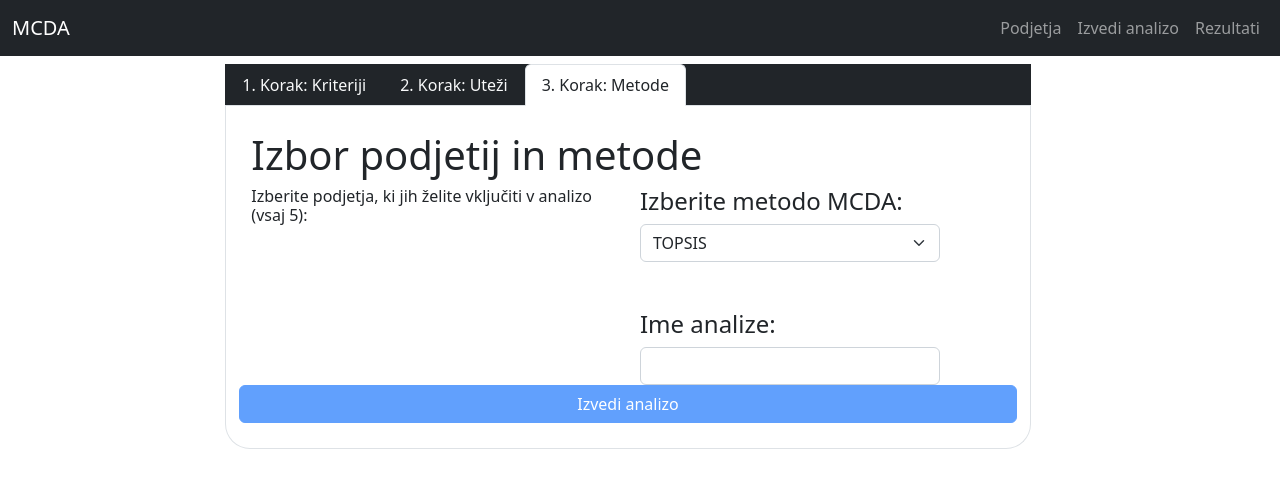
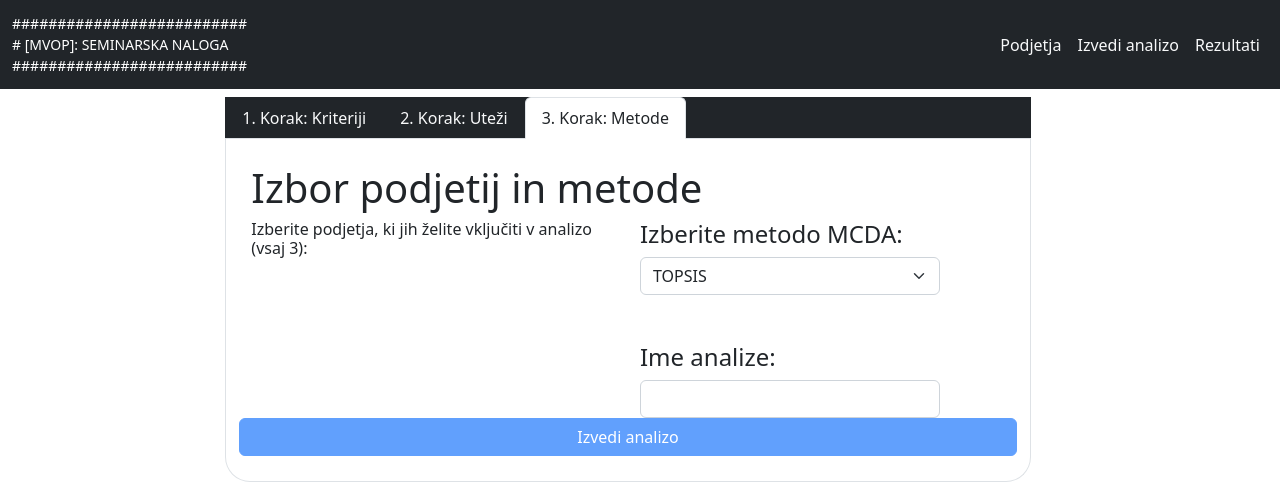
Before and after one commit to marmit92/MVOP, a Flask app: page /methods/ in a window 1280 px wide. Shown: the top 498 px of the page. Run offline with Flask 3, Linux system fonts and the light colour scheme; data that the repository does not hold is empty.

Commit message:
feat: Add PROMETHEE method support and UI adjustments
- Integrated the PROMETHEE method into the decision-making pipeline:
  - Imported and utilized the custom `promethee` function.
  - Implemented a case for "PROMETHEE" in the methods route with appropriate parameter handling.
  - Adjusted validation to require a minimum of 3 selected companies for analysis.

- Updated the base.html template:
  - Modified the navbar to include a styled title block for the seminar task.
  - Applied consistent light text styling to all navbar links for better visibility on dark backgrounds.

- Revised the methods.html template:
  - Adjusted the minimum number of companies to 3.
  - Updated the dropdown options to replace "WSM" with "SAW."

- General cleanup:
  - Removed redundant debug logs in `methods.py`.
  - Added safeguards for missing or incorrect inputs during the analysis process.

```diff
--- a/app/routes/methods.py
+++ b/app/routes/methods.py
@@ -6,6 +6,7 @@ from pyDecision.algorithm import topsis_method
 import locale
 from datetime import datetime
 from app.helpers import parse_number
+from app.promethee import promethee
 from bson.objectid import ObjectId
 
 methods_bp = Blueprint('methods', __name__, url_prefix='/methods')
@@ -19,8 +20,8 @@ def methods():
         # Preberemo izbrana podjetja (checkbox)
         selected_ids = request.form.getlist("selected_companies")
         # Zahteva vsaj 5 izbranih
-        if len(selected_ids) < 5:
-            flash("Prosimo, izberite vsaj 5 podjetij za analizo!", "danger")
+        if len(selected_ids) < 3:
+            flash("Prosimo, izberite vsaj 3 podjetij za analizo!", "danger")
             return redirect(url_for('methods.methods'))
 
         # 2) Nastavimo include_to_analysis=True/False v 'companies' zbirki
@@ -84,8 +85,6 @@ def methods():
                 row.append(val)
             decision_matrix.append(row)
             company_names.append(comp["Ime podjetja"])
-            print(f"[DEBUG]: Company: {comp['Ime podjetja']}, Values: {row}")
-
         decision_matrix = np.array(decision_matrix, dtype=int)
         print("[DEBUG-Decision Matrix:]", decision_matrix, "[Company Names]:", company_names)
 
@@ -94,20 +93,29 @@ def methods():
 
         matrix_html = pd.DataFrame(decision_matrix, index=company_names, columns=[c["name"].strip() for c in sorted_criteria]).to_html(justify="inherit", classes='table table-striped table-hover border-primary table-sm')
 
-        if chosen_method == "TOPSIS":
-            try:
-                topsis_res = topsis_method(decision_matrix, weights, benefit, graph=False, verbose=False)
-                print("[DEBUG-TOPSIS-RESULT]: TOPSIS Results:", topsis_res)
-                sorted_indices = np.argsort(-topsis_res)
+        match chosen_method:
+            case"TOPSIS":
+                try:
+                    topsis_res = topsis_method(decision_matrix, weights, benefit, graph=False, verbose=False)
+                    print("[DEBUG-TOPSIS-RESULT]: TOPSIS Results:", topsis_res)
+                    sorted_indices = np.argsort(-topsis_res)
 
-                ranking = [{"company": company_names[idx], "score": round(float(topsis_res[idx]), 2)} for idx in sorted_indices]
-                print("[DEBUG-RANKING]: Ranking:", ranking)
-            except Exception as e:
-                flash(f"Napaka pri izvajanju TOPSIS metode: {str(e)}", "danger")
+                    ranking = [{"company": company_names[idx], "score": round(float(topsis_res[idx]), 2)} for idx in sorted_indices]
+                except Exception as e:
+                    flash(f"Napaka pri izvajanju TOPSIS metode: {str(e)}", "danger")
+                    return redirect(url_for('methods.methods'))
+            case "PROMETHEE":
+                try:
+                    promethee_result = promethee(weights, benefit, [[company_names[i]] + list(decision_matrix[i]) for i in range(len(company_names))])
+                    ranking = [{"company": alt, "score": round(promethee_result["net_flows"][alt], 2)} for alt in promethee_result["rankings"]]
+                    print("[DEBUG-PROMETHEE-RESULT]:", promethee_result)
+                except Exception as e:
+                    flash(f"Napaka pri izvajanju PROMETHEE metode: {str(e)}", "danger")
+                    return redirect(url_for('methods.methods'))
+
+            case _:
+                flash("Neznana metoda izbrane analize.", "danger")
                 return redirect(url_for('methods.methods'))
-        else:
-            flash("Neznana metoda izbrane analize.", "danger")
-            return redirect(url_for('methods.methods'))
 
         locale.setlocale(locale.LC_TIME, 'sl_SI.UTF-8')
         formatted_date = datetime.now().strftime("[%d.%m.%Y]_[%H:%M:%S]")
--- a/templates/base.html
+++ b/templates/base.html
@@ -11,7 +11,10 @@
 <body>
   <nav class="navbar navbar-expand-lg navbar-dark bg-dark">
     <div class="container-fluid">
-      <a class="navbar-brand" href="{{ url_for('main.index') }}">MCDA</a>
+      <a class="navbar-brand text-white" style="font-size: 14px;"
+        href="{{ url_for('main.index') }}">##########################<br>#
+        [MVOP]: SEMINARSKA NALOGA <br>##########################
+      </a>
       <button class="navbar-toggler" type="button" data-bs-toggle="collapse" data-bs-target="#navbarNav"
         aria-controls="navbarNav" aria-expanded="false" aria-label="Toggle navigation">
         <span class="navbar-toggler-icon"></span>
@@ -19,10 +22,10 @@
       <div class="collapse navbar-collapse" id="navbarNav">
         <ul class="navbar-nav ms-auto">
           <li class="nav-item">
-            <a class="nav-link" href="{{ url_for('companies.companies') }}">Podjetja</a>
+            <a class="nav-link text-light" href="{{ url_for('companies.companies') }}">Podjetja</a>
           </li>
           <li class="nav-item">
-            <a class="nav-link" href="{{ url_for('criteria.criteria') }}">Izvedi analizo</a>
+            <a class="nav-link text-light" href="{{ url_for('criteria.criteria') }}">Izvedi analizo</a>
           </li>
           <!-- <li class="nav-item">
             <a class="nav-link" href="{{ url_for('criteria.criteria') }}">Kriteriji</a>
@@ -34,7 +37,7 @@
             <a class="nav-link" href="{{ url_for('methods.methods') }}">Metoda</a>
           </li> -->
           <li class="nav-item">
-            <a class="nav-link" href="{{ url_for('results.results') }}">Rezultati</a>
+            <a class="nav-link text-light" href="{{ url_for('results.results') }}">Rezultati</a>
           </li>
         </ul>
       </div>
--- a/templates/methods.html
+++ b/templates/methods.html
@@ -4,7 +4,7 @@
 <form class="row" method="POST" action="{{ url_for('methods.methods') }}" id="methodsForm">
   <div class="col-sm-12 col-md-6 col-lg-6">
     <!-- Izbira podjetij ✅ -->
-    <h6>Izberite podjetja, ki jih želite vključiti v analizo (vsaj 5):</h6>
+    <h6>Izberite podjetja, ki jih želite vključiti v analizo (vsaj 3):</h6>
     {% for comp in companies %}
     <div class="form-check">
       <!-- Če comp.include_to_analysis je True, vnaprej obkljukaj -->
@@ -22,7 +22,7 @@
     <select name="method" class="form-select" style="max-width: 300px;">
       <option value="TOPSIS">TOPSIS</option>
       <option value="PROMETHEE">PROMETHEE</option>
-      <option value="WSM">WSM</option>
+      <option value="SAW">SAW</option>
       <option value="AHP">AHP</option>
     </select>
     <br>
@@ -36,7 +36,7 @@
 
 
 <script>
-  // Preverjanje vsaj 5 izbranih podjetij (checkbox)
+  // Preverjanje vsaj 3 izbranih podjetij (checkbox)
   const checkboxes = document.querySelectorAll('.company-checkbox');
   const analyzeBtn = document.getElementById('analyzeBtn');
 
@@ -47,7 +47,7 @@
         count++;
       }
     });
-    analyzeBtn.disabled = (count < 5);
+    analyzeBtn.disabled = (count < 3);
   }
 
   checkboxes.forEach(chk => {
```
Also changed, not shown: app/promethee.py (added, +70 -0 lines), 1 other file.
